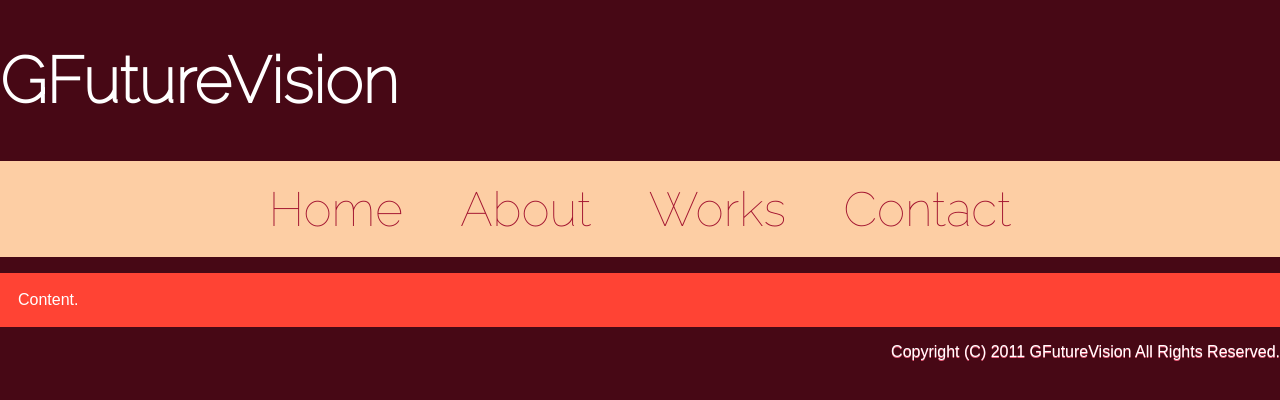
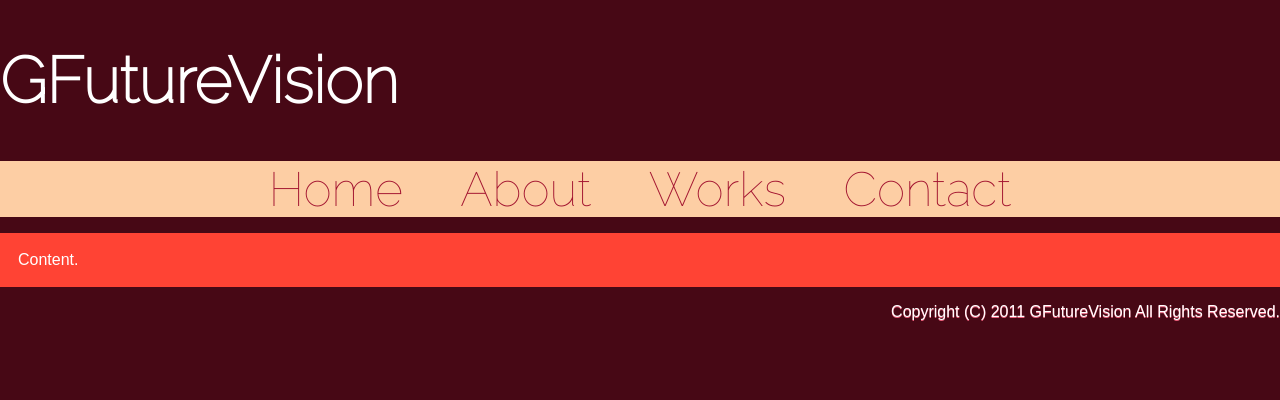
Before and after one commit to KOBA789/gfv_website, a plain HTML site: page index.html in a window 1280 px wide. Drawn offline with Linux system fonts and the light colour scheme.

Commit message:
肌色の部分を細くしたお

```diff
--- a/style.less
+++ b/style.less
@@ -29,7 +29,6 @@ nav {
   background-color: @color3;
   ul {
     width: 800px;
-    height: 2em;
     margin: 0 auto;
     padding: 0;
     border: 0;
@@ -38,7 +37,6 @@ nav {
     li {
       -webkit-box-flex: 1;
       text-align: center;
-      line-height: 2em;
       font-family: 'Raleway', sans-serif;
       a {
         color: @color1;
```
Also changed, not shown: style.css.
